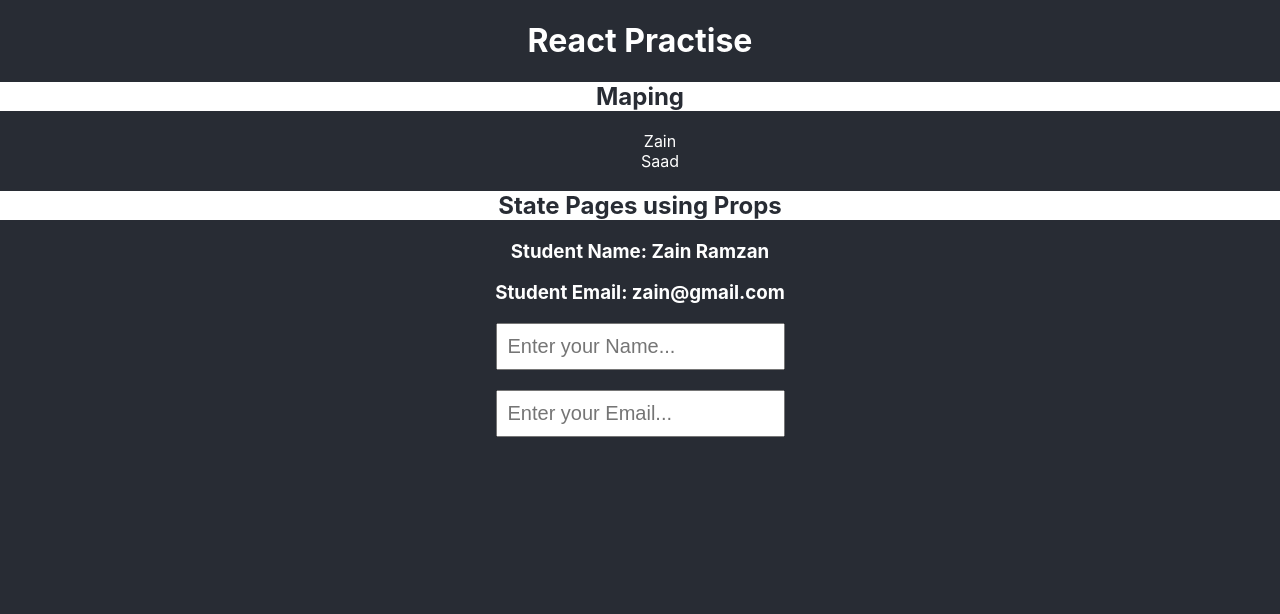
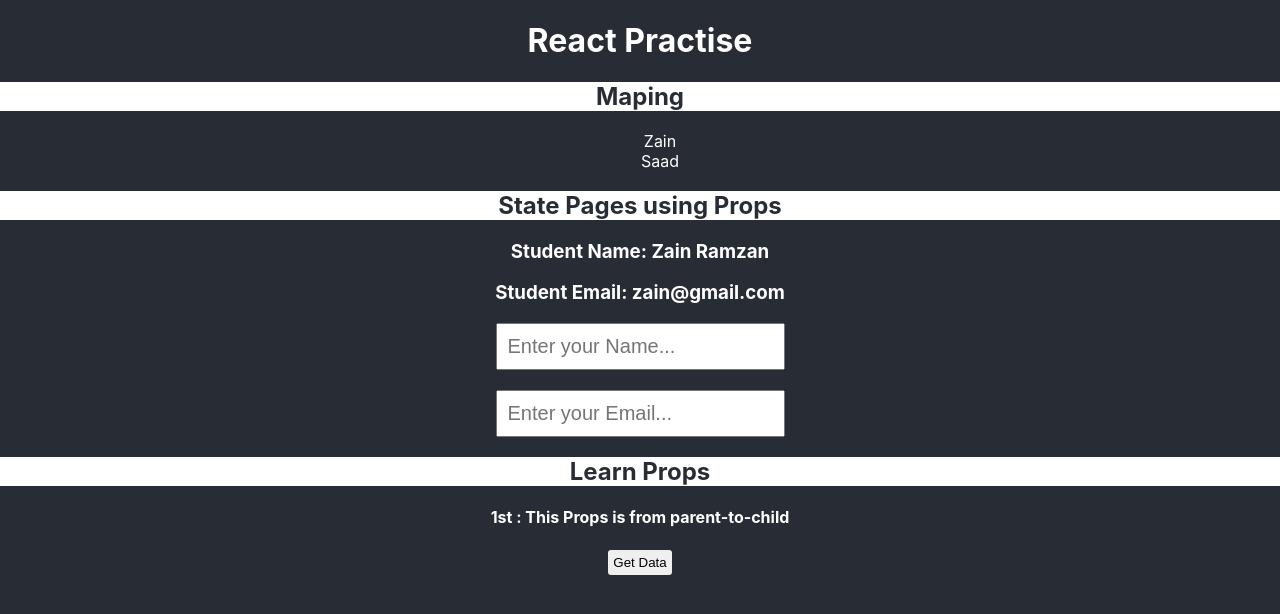
Before and after one commit to zain-ramzan/Web-Mobile-Hybrid-App-Development_Practise, a React (Create React App) app in the folder React/react-practise/: page / in a window 1280 px wide. Shown: the top 614 px of the page. Built offline with nearby package versions, Linux system fonts and the light colour scheme.

Commit message:
learn Props in Class components

```diff
--- a/React/react-practise/src/App.css
+++ b/React/react-practise/src/App.css
@@ -10,7 +10,7 @@ h2{
   background-color: white;
   color: #282c34;
 }
-/* button{
+button{
   cursor: pointer;
   padding: 5px;
   border-radius: 5px;
@@ -18,7 +18,7 @@ h2{
 }
 button:hover{
   width: 200px;
-} */
+}
 input{
   padding: 10px;
   font-size: 20px;
--- a/React/react-practise/src/App.js
+++ b/React/react-practise/src/App.js
@@ -2,15 +2,22 @@ import React from 'react';
 import Maping from "./components/maping";
 import Learn from "./components/state";
 import './App.css';
+import LearnProps from './components/props';
+class App extends React.Component {
 
-function App() {
+  get_data = (data) => {
+    console.log(data)
+  }
+
+  render() {
     return (
       <div>
         <h1>React Practise</h1>
-      <Maping page="State Pages using Props"/>
+        <Maping page="State Pages using Props" />
         <Learn page="State Pages using Props" />
+        <LearnProps message="This Props is from parent-to-child" getData={this.get_data} />
       </div>
     );
   }
-
+}
 export default App;
--- /dev/null
+++ b/React/react-practise/src/components/props.js
@@ -0,0 +1,16 @@
+import React from 'react';
+import '../App.css'
+
+class LearnProps extends React.Component{
+    render(){
+        return(
+            <div>
+                <h2>Learn Props</h2>
+                <h4>1st : {this.props.message}</h4>
+                <button onClick={()=>this.props.getData("This Props is from Child-to-Parent")}>Get Data</button>
+            </div>
+        )
+    }
+}
+
+export default LearnProps;
```
Lines whose indentation alone changed are shown as unchanged.
